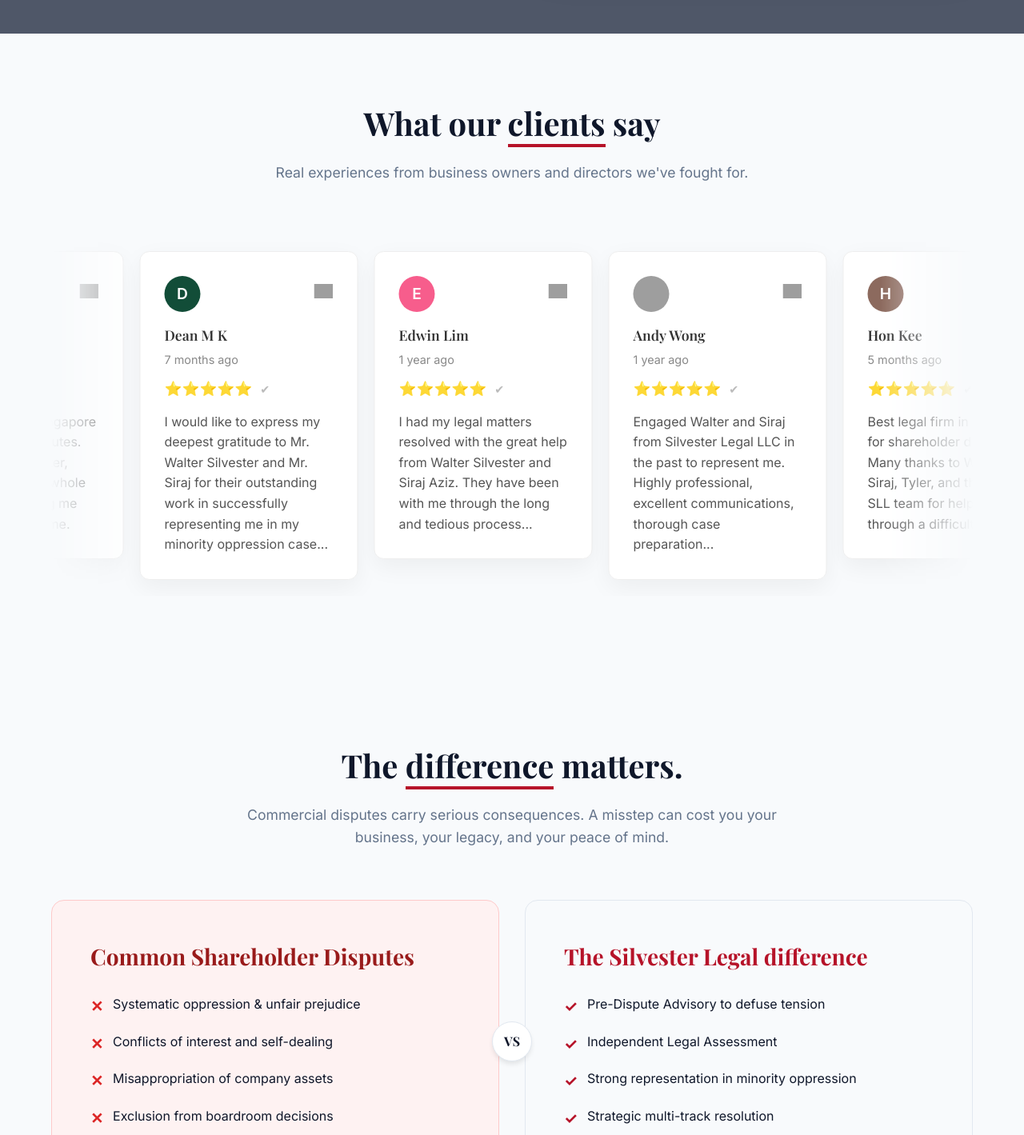
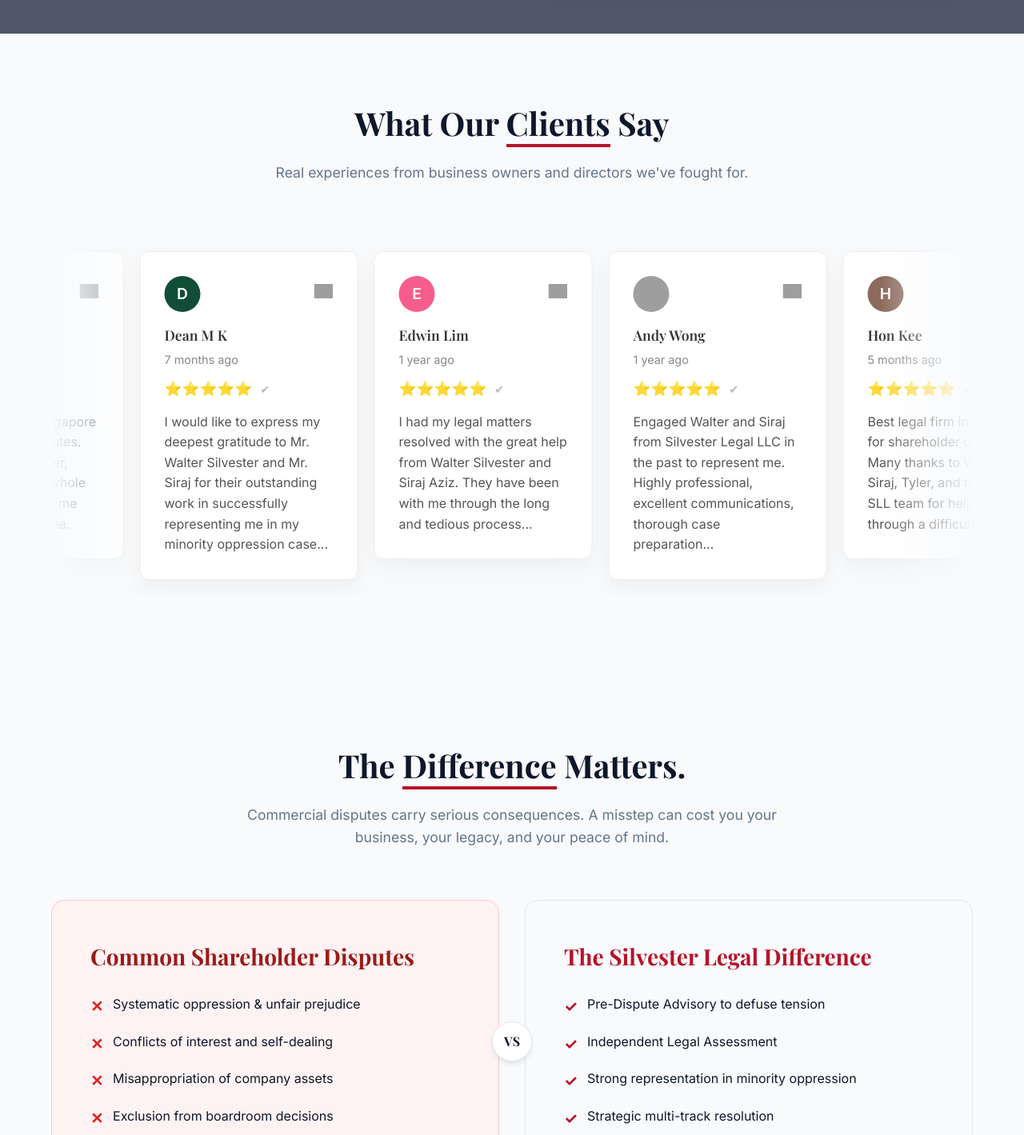
Before and after one commit to Az8-max/Website-Tests, a plain HTML site: page index.html in a window 1280 px wide. Shown: the part 860-2279 px from the top of the page at 80% size. Drawn offline with nearby package versions, Linux system fonts and the light colour scheme; grey boxes are pictures that could not be loaded; a web font is replaced by a local one.

Commit message:
Standardize headings to Chicago Title Case

```diff
--- a/index.html
+++ b/index.html
@@ -71,7 +71,7 @@
     <!-- Google Reviews Section -->
     <section class="google-reviews">
       <div class="container">
-        <h2 class="section-title">What our <span class="underline">clients</span> say</h2>
+        <h2 class="section-title">What Our <span class="underline">Clients</span> Say</h2>
         <p class="section-subtitle">Real experiences from business owners and directors we've fought for.</p>
 
         <div class="swiper google-reviews-swiper" style="padding: 20px 0; overflow: hidden;">
@@ -211,7 +211,7 @@
     <!-- Comparison Section -->
     <section class="section-pad">
       <div class="container">
-        <h2 class="section-title">The <span class="underline">difference</span> matters.</h2>
+        <h2 class="section-title">The <span class="underline">Difference</span> Matters.</h2>
         <p class="section-subtitle">Commercial disputes carry serious consequences. A misstep can cost you your business, your legacy, and your peace of mind.</p>
 
         <div class="comparison-grid">
@@ -228,7 +228,7 @@
           </div>
 
           <div class="compare-card good">
-            <h3>The Silvester Legal difference</h3>
+            <h3>The Silvester Legal Difference</h3>
             <ul class="compare-list">
               <li><span>✓</span> Pre-Dispute Advisory to defuse tension</li>
               <li><span>✓</span> Independent Legal Assessment</li>
```
